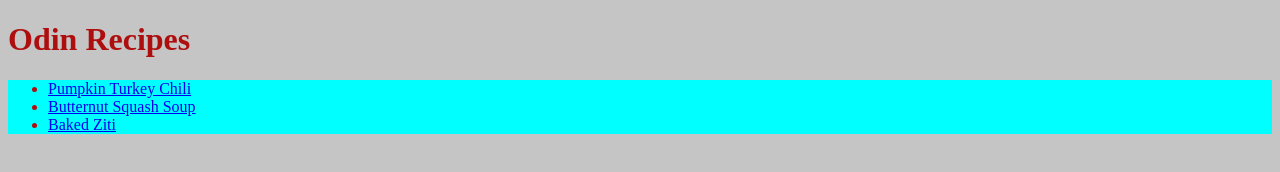
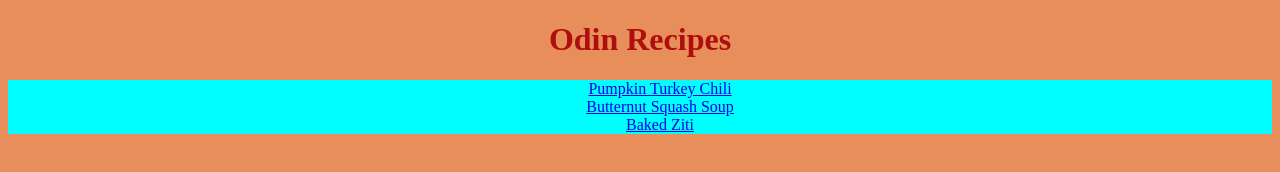
Before and after one commit to goliathgrouper/odin-recipes, a plain HTML site: page index.html in a window 1280 px wide. Drawn offline with Linux system fonts and the light colour scheme.

Commit message:
Change background, add container

```diff
--- a/index.html
+++ b/index.html
@@ -8,10 +8,12 @@
 </head>
 <body>
     <h1>Odin Recipes</h1>
-    <ul>
-        <li><a href="./recipes/pumpkin-turkey-chili.html">Pumpkin Turkey Chili</a></li>
-        <li><a href="./recipes/butternut-squash-soup.html">Butternut Squash Soup</a></li>
-        <li><a href="./recipes/baked-ziti.html">Baked Ziti</a></li>
-    </ul>
+    <div class="container">
+        <ul>
+            <li><a href="./recipes/pumpkin-turkey-chili.html">Pumpkin Turkey Chili</a></li>
+            <li><a href="./recipes/butternut-squash-soup.html">Butternut Squash Soup</a></li>
+            <li><a href="./recipes/baked-ziti.html">Baked Ziti</a></li>
+        </ul>
+    </div>
 </body>
 </html>
--- a/styles/style.css
+++ b/styles/style.css
@@ -1,9 +1,11 @@
 body {
-    background-color: rgba(31, 31, 31, 0.26);
+    background-color: rgba(219, 85, 7, 0.664);
     color: rgb(175, 14, 14);
     font-family: "Times New Roman", serif;
+    text-align: center;
 }
 
 ul {
     background-color: aqua;
+    list-style: none;
 }
```
